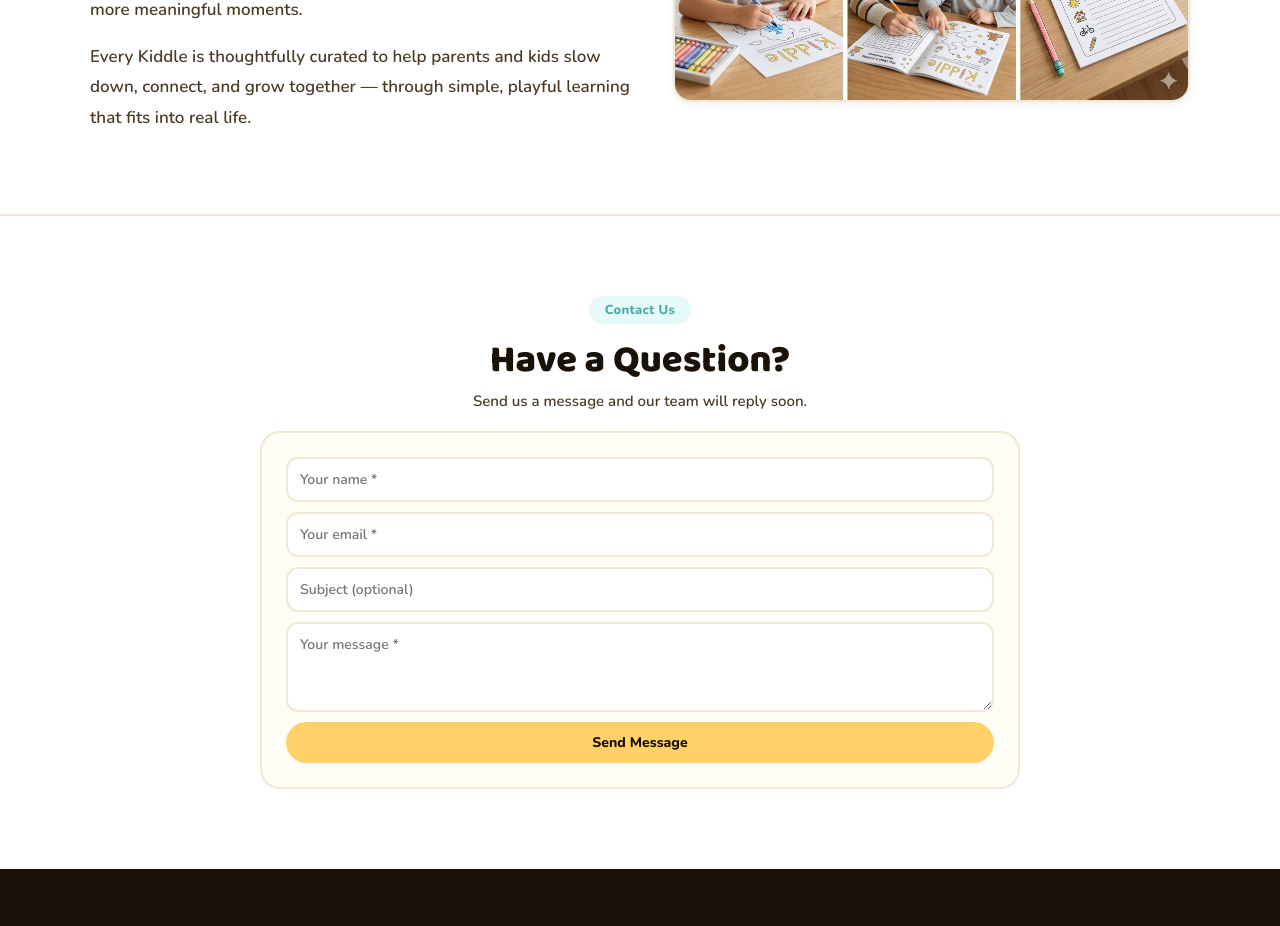
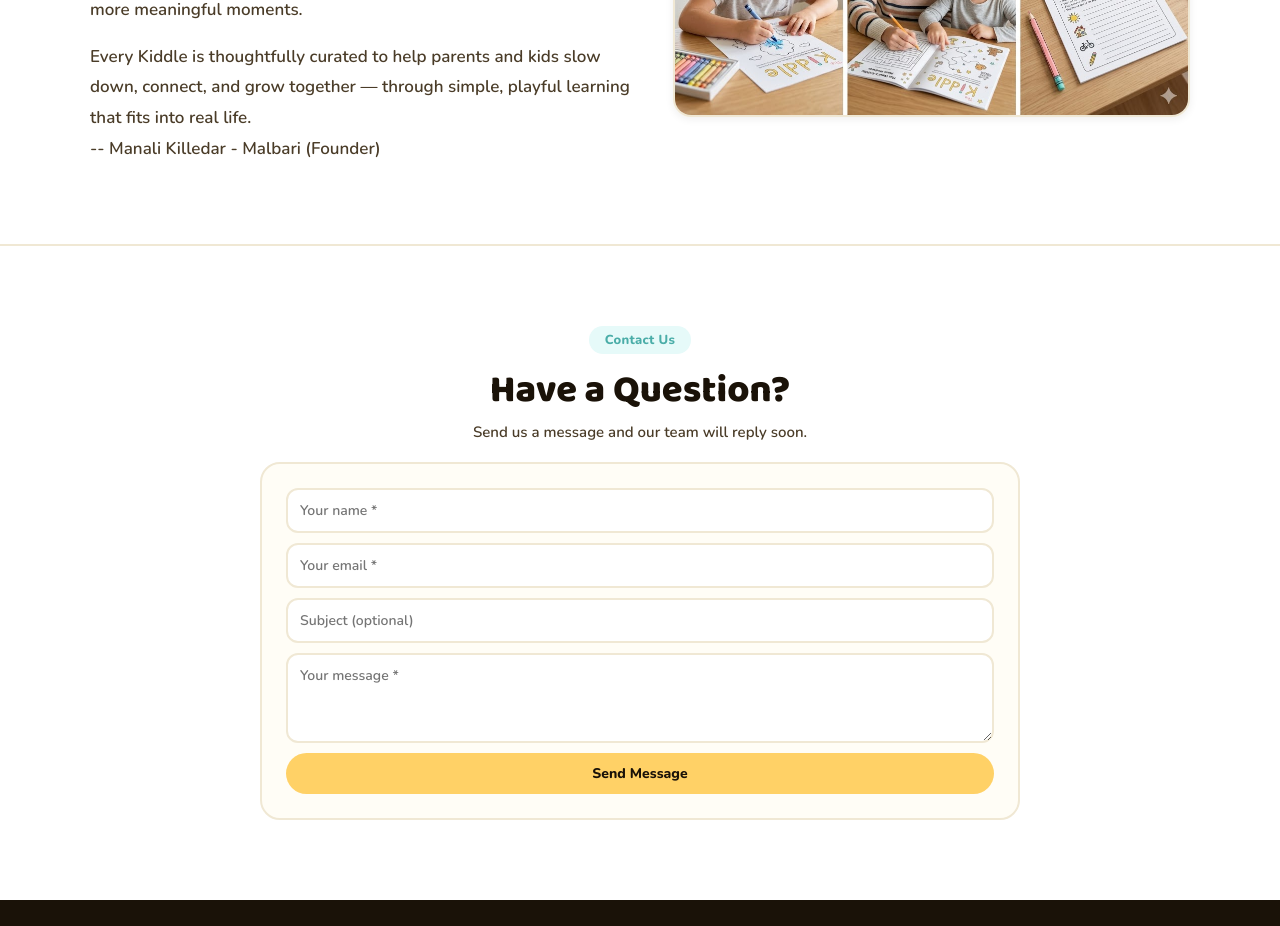
Before and after one commit to akashmalbari/thekiddle, a Next.js app: page / in a window 1280 px wide. Shown: the part 3800-4726 px from the top of the page. Built offline with nearby package versions, Linux system fonts and the light colour scheme; no server answers; the database is empty.

Commit message:
Fix why we founded

```diff
--- a/app/page.tsx
+++ b/app/page.tsx
@@ -491,6 +491,9 @@ export default function HomePage() {
             <p style={{ fontSize: isMobile ? 16 : 17, color: 'var(--body)', lineHeight: 1.8, fontWeight: 600 }}>
               Every Kiddle is thoughtfully curated to help parents and kids slow down, connect, and grow together — through simple, playful learning that fits into real life.
             </p>
+            <p style={{ fontSize: isMobile ? 16 : 17, color: 'var(--body)', lineHeight: 1.8, fontWeight: 600 }}>
+              -- Manali Killedar - Malbari (Founder)
+            </p>
           </div>
 
           <div style={{ width: '100%', maxWidth: isMobile ? 560 : 'none', margin: '0 auto' }}>
```
